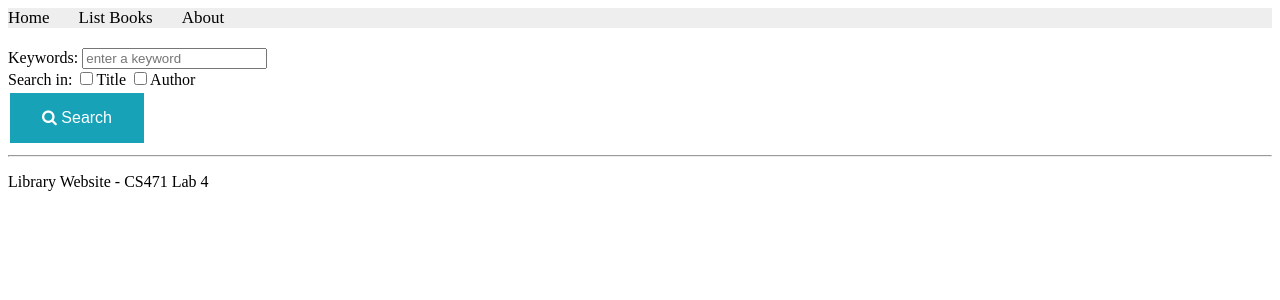
After one commit to LayanAlwabili/CS471-Lab2-Django, a Django app: page /books/search in a window 1280 px wide. The commit adds this page. Shown: the top 300 px of the page. Run offline with Django 5.2, Linux system fonts and the light colour scheme.

Commit message:
Complete Lab 6 HTML Forms

```diff
--- a/apps/bookmodule/urls.py
+++ b/apps/bookmodule/urls.py
@@ -33,4 +33,6 @@ urlpatterns = [
     path('html5/listing', views.lab5_listing, name='books.lab5_listing'),
     # Lab 5 - Task 4: HTML Tables
     path('html5/tables', views.lab5_tables, name='books.lab5_tables'),
+    # Lab 6 - Task 1: Search Form
+    path('search', views.search_books, name='books.search'),
 ]
--- a/apps/bookmodule/views.py
+++ b/apps/bookmodule/views.py
@@ -58,3 +58,34 @@ def lab5_listing(request):
 # Lab 5 - Task 4: HTML Tables
 def lab5_tables(request):
     return render(request, 'bookmodule/lab5_tables.html')
+# Lab 6 - Handle Search Form
+def search_books(request):
+    if request.method == "POST":
+        string = request.POST.get('keyword', '').lower()
+        isTitle = request.POST.get('option1')
+        isAuthor = request.POST.get('option2')
+
+        books = __getBooksList()
+        newBooks = []
+
+        for item in books:
+            contained = False
+
+            if isTitle and string in item['title'].lower():
+                contained = True
+
+            if not contained and isAuthor and string in item['author'].lower():
+                contained = True
+
+            if contained:
+                newBooks.append(item)
+
+        return render(request, 'bookmodule/bookList.html', {'books': newBooks})
+
+    return render(request, 'bookmodule/search.html')
+# Lab 6 - Task 2: Books List
+def __getBooksList():
+    book1 = {'id': 12344321, 'title': 'Continuous Delivery', 'author': 'J.Humble and D. Farley'}
+    book2 = {'id': 56788765, 'title': 'Reversing: Secrets of Reverse Engineering', 'author': 'E. Eilam'}
+    book3 = {'id': 43211234, 'title': 'The Hundred-Page Machine Learning Book', 'author': 'Andriy Burkov'}
+    return [book1, book2, book3]
--- /dev/null
+++ b/apps/templates/bookmodule/search.html
@@ -0,0 +1,51 @@
+{% extends "layouts/base.html" %}
+{% load static %}
+
+{% block title %} Searching Page {% endblock title %}
+
+{% block stylesheets %}
+<style>
+    .searchForm {
+        margin-top: 20px;
+    }
+
+    button {
+        color: #fff;
+        background-color: #17a2b8;
+        border-color: #17a2b8;
+        border: none;
+        padding: 16px 32px;
+        text-align: center;
+        text-decoration: none;
+        display: inline-block;
+        font-size: 16px;
+        margin: 4px 2px;
+        transition-duration: 0.4s;
+        cursor: pointer;
+    }
+
+    button:hover {
+        background-color: green;
+        color: white;
+    }
+</style>
+{% endblock stylesheets %}
+
+{% block content %}
+<form class="searchForm" method="post" action="">
+    {% csrf_token %}
+
+    <label>Keywords:</label>
+    <input type="text" name="keyword" placeholder="enter a keyword"/>
+    <br/>
+
+    <label>Search in:</label>
+    <input type="checkbox" name="option1"/><label>Title</label>
+    <input type="checkbox" name="option2"/><label>Author</label>
+    <br/>
+
+    <button type="submit">
+        <i class="fa fa-search" aria-hidden="true"></i> Search
+    </button>
+</form>
+{% endblock content %}
--- a/apps/templates/layouts/base.html
+++ b/apps/templates/layouts/base.html
@@ -10,6 +10,7 @@
     <meta charset="UTF-8">
 
     <link rel="stylesheet" href="{% static 'styles.css' %}">
+    <link rel="stylesheet" href="https://cdnjs.cloudflare.com/ajax/libs/font-awesome/4.7.0/css/font-awesome.min.css">
 
     {% block stylesheets %}{% endblock stylesheets %}
 </head>
```
Also changed, not shown: apps/templates/bookmodule/bookList.html (added, +24 -0 lines).
